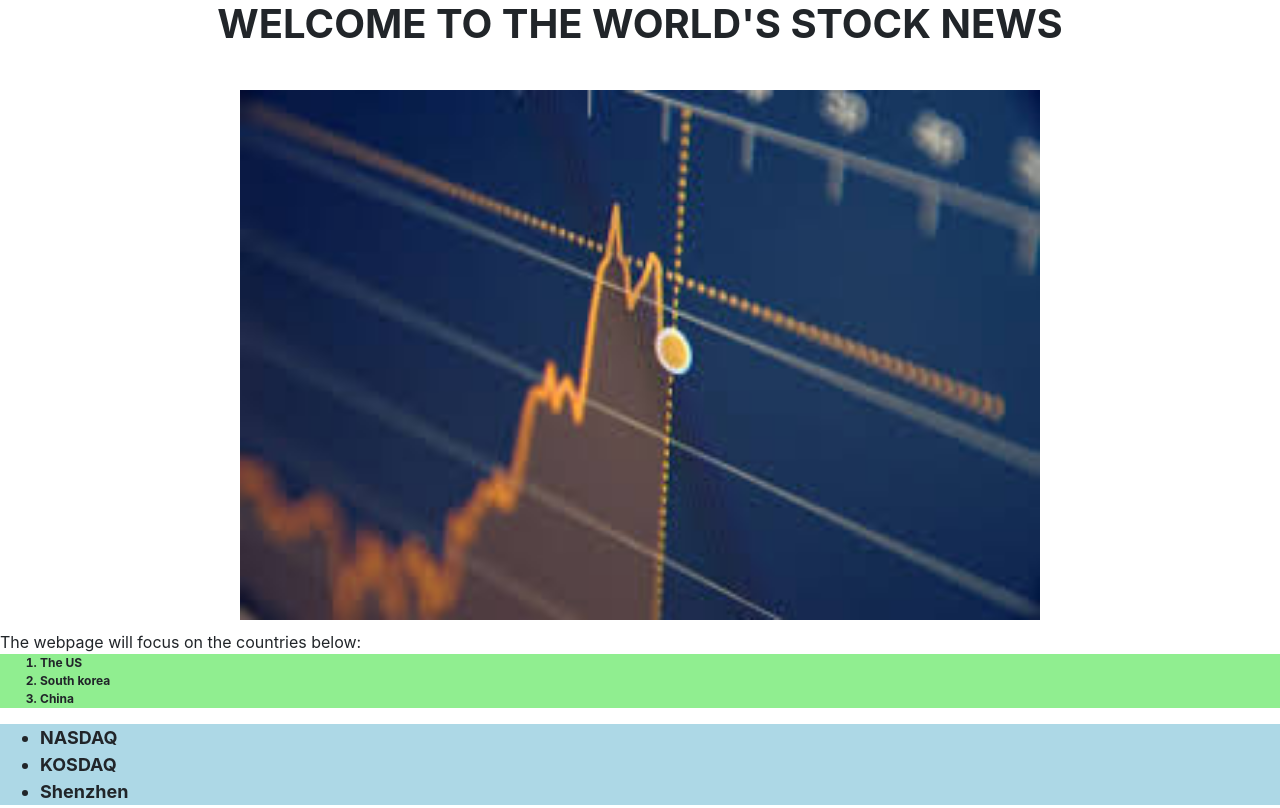
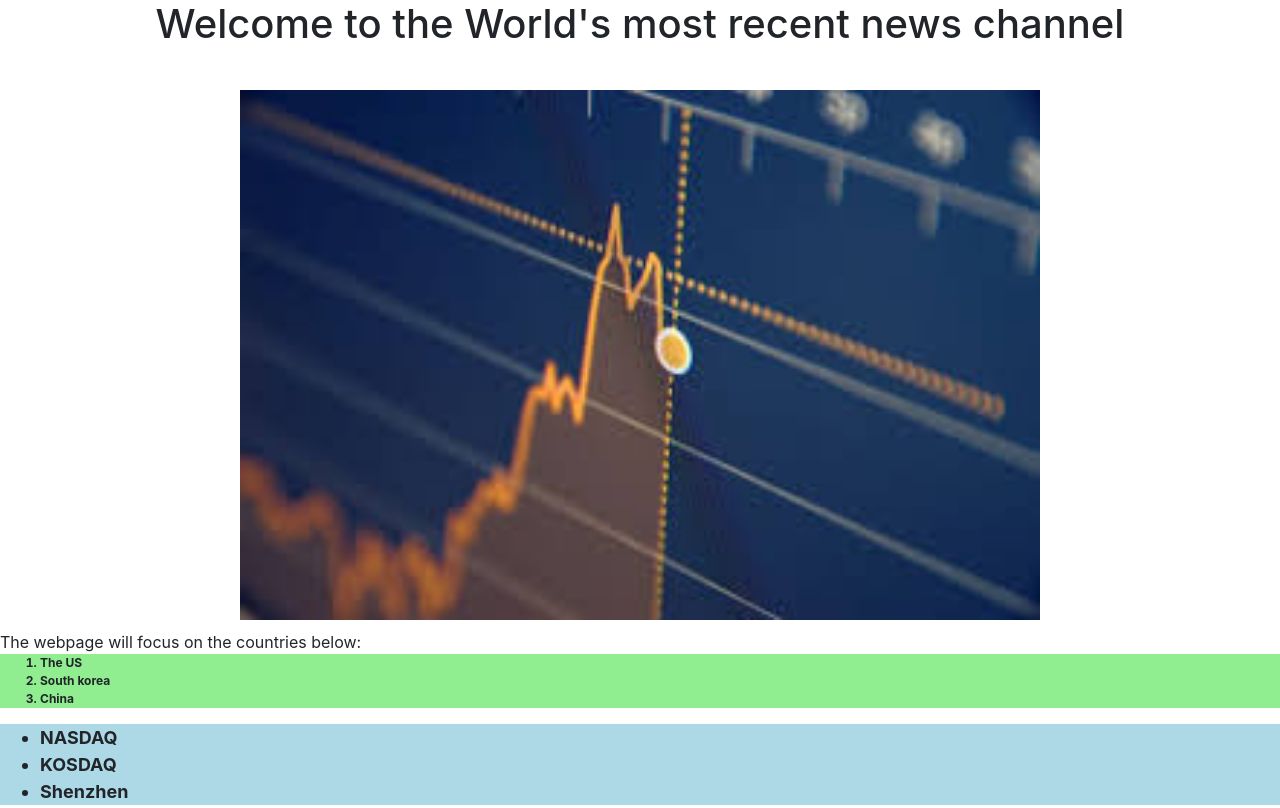
Before and after one commit to great-simonlee/cs50, a plain HTML site: page project0/index.html in a window 1280 px wide. Shown: the top 808 px of the page. Drawn offline with nearby package versions, Linux system fonts and the light colour scheme.

Commit message:
First attempt

```diff
--- a/project0/index.html
+++ b/project0/index.html
@@ -29,11 +29,23 @@
         font-weight: bold;
         text-align: center;
       }
+
+      @media (min-width: 940px){
+        h1::before {
+          content:"Welcome to the World's most recent news channel"
+        }
+      }
+
+      @media (max-width: 939px) {
+        h1::before {
+          content:"Welcome!"
+        }
+      }
     </style>
 
   <body>
 
-    <h1 style="front-size: 30px; font-weight: bold; text-align: center">WELCOME TO THE WORLD'S STOCK NEWS</h1><br>
+    <h1 style="text-align: center"></h1><br>
 
     <img class="img" src="main.jpg">
 
```
